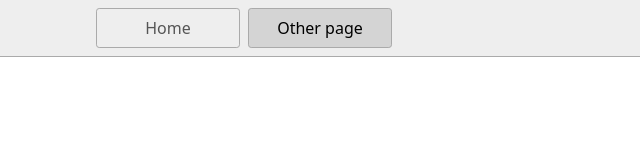
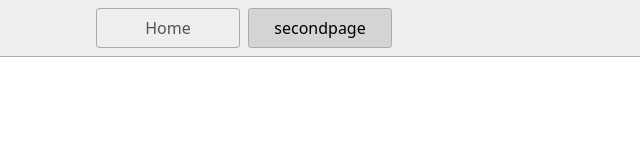
Before and after one commit to JonnyYoungg/web-platform-pg14gejonny, a plain HTML site: page page2.html in a window 1280 px wide. Shown: the full height of the page, 396-1036 px from the left. Drawn offline with Linux system fonts and the light colour scheme.

Commit message:
1 file modified

```diff
--- a/page2.html
+++ b/page2.html
@@ -10,7 +10,7 @@
   <body>
     <nav>
       <a href="/">Home</a>
-      <a href="/page2.html" aria-current="page">Other page</a>
+      <a href="/page2.html" aria-current="page">secondpage</a>
     </nav>
     <main>
       <h1>My other page</h1>
```
